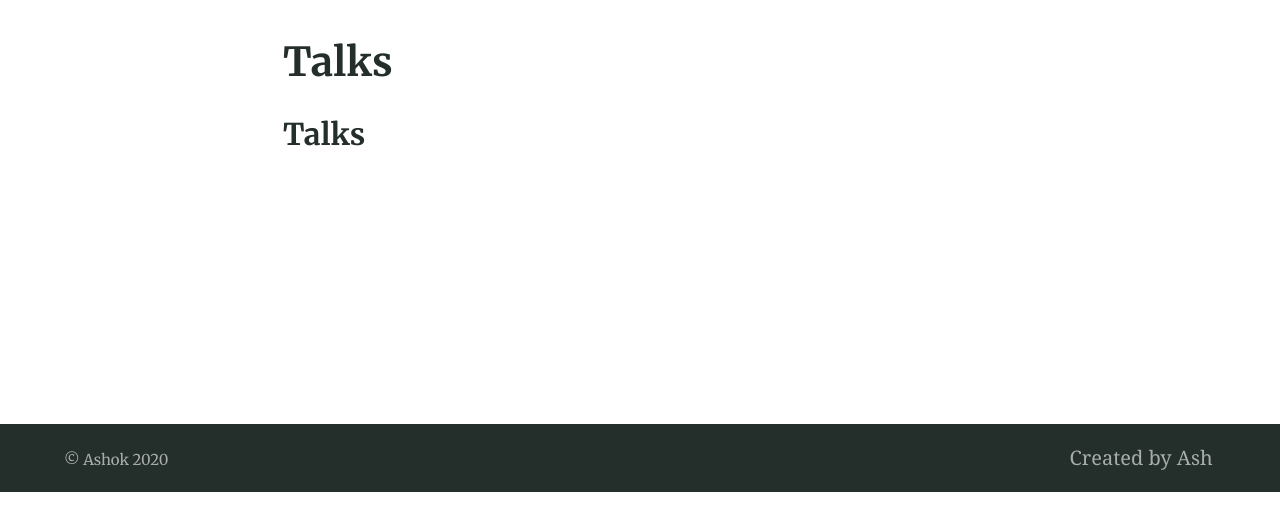
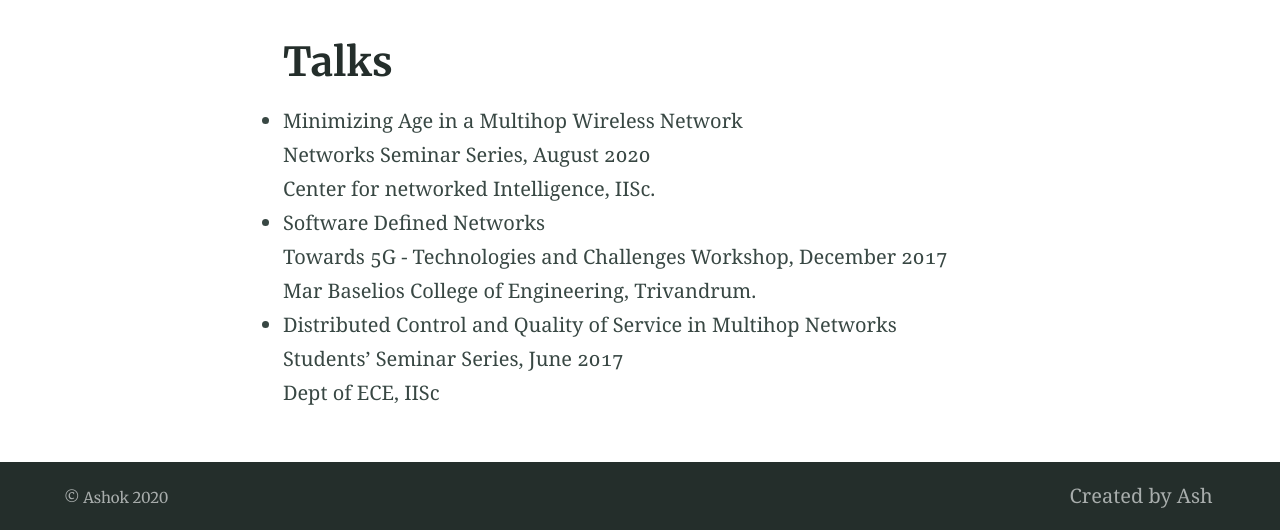
Before and after one commit to ashokkri/ashokkri.github.io, a Jekyll site: the page built from talks.md, in a window 1280 px wide. Shown: the part 408-938 px from the top of the page. Built offline with Jekyll 4.4.1, drawn with Linux system fonts in a browser that asks for light colours; our own code applies the rules of GitHub Pages for plain Markdown files; before the commit the page ends 900 px from its top, so only the background shows below that.

Commit message:
Update talks.md

```diff
--- a/talks.md
+++ b/talks.md
@@ -7,4 +7,14 @@ feature_image: "https://picsum.photos/1300/400?image=989"
 
 ---
 
-### Talks
+- Minimizing Age in a Multihop Wireless Network
+  Networks Seminar Series, August 2020
+  Center for networked Intelligence, IISc.
+
+- Software Defined Networks
+  Towards 5G - Technologies and Challenges Workshop, December 2017
+  Mar Baselios College of Engineering, Trivandrum.
+
+- Distributed Control and Quality of Service in Multihop Networks
+  Students' Seminar Series, June 2017
+  Dept of ECE, IISc
```
Also changed, not shown: other parts of talks.md (+1 -1 lines).
